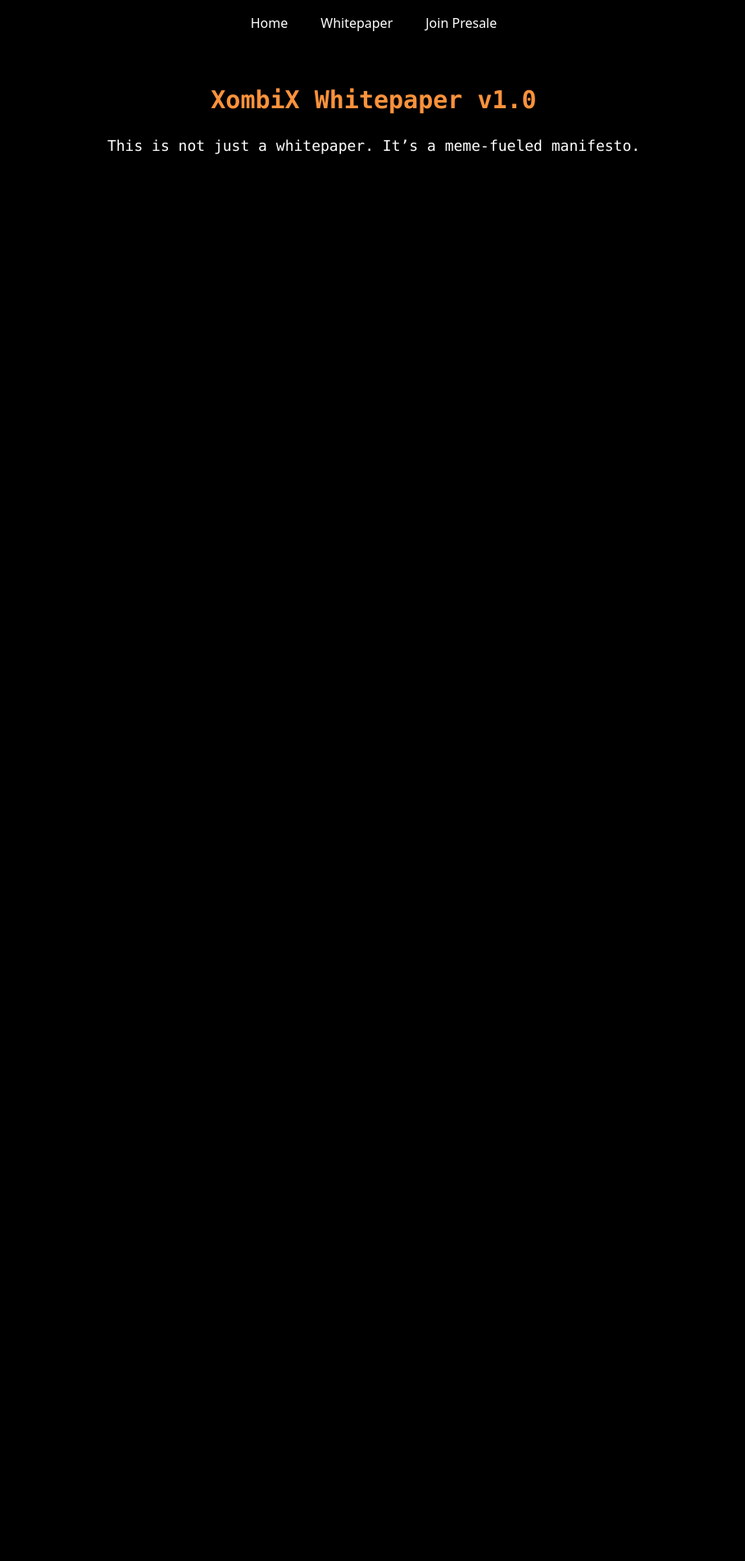
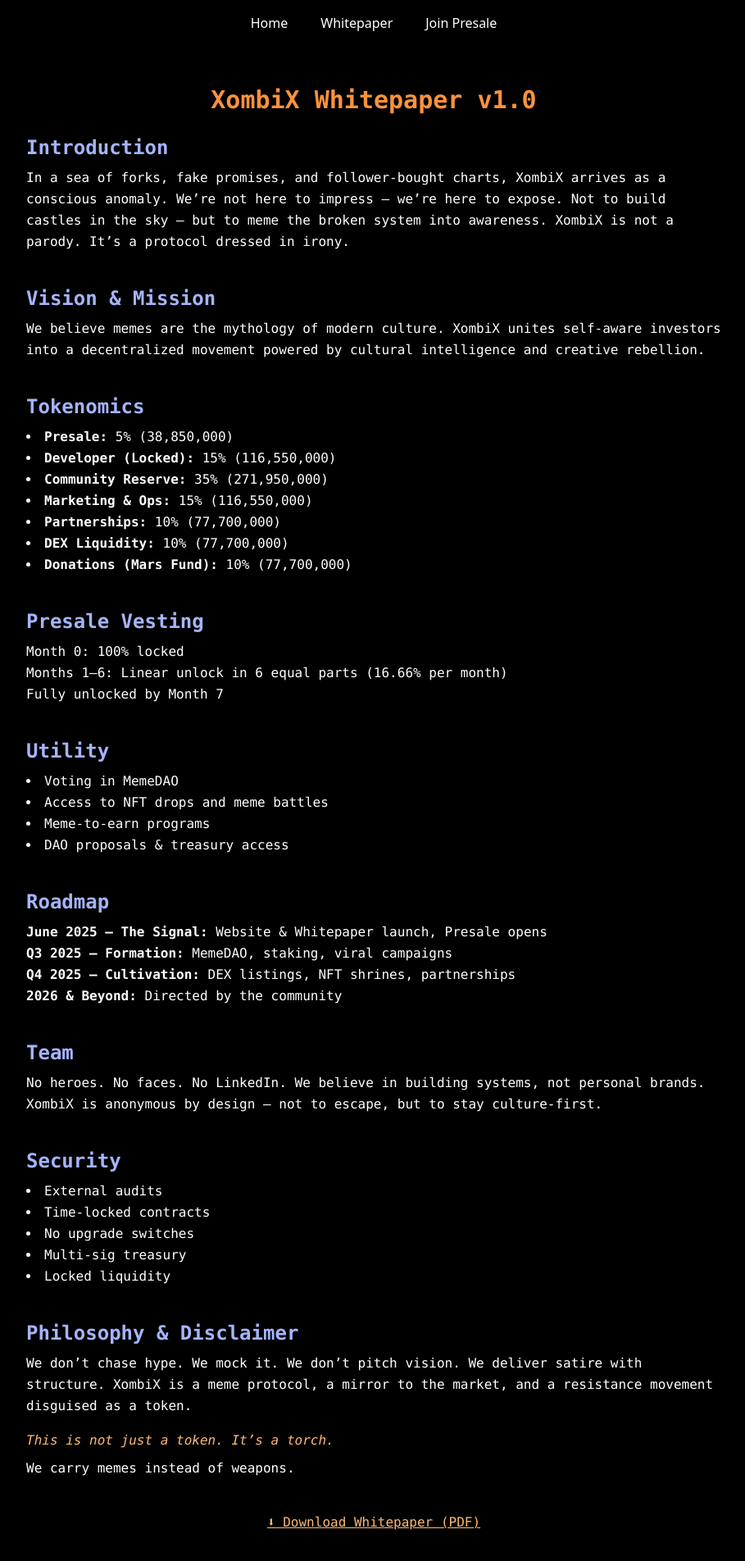
Before and after one commit to GurhanAksoy/xombix-website, a React (Vite) app: page /whitepaper in a window 1280 px wide. Shown: the top 1904 px of the page at 82% size, without its empty margins (184-1093 px from the left). Before the commit the page ends 856 px from the top, so only its background shows below. Built offline with nearby package versions, Linux system fonts and the light colour scheme.

Commit message:
Whitepaper tam içerik ve PDF butonu eklendi

```diff
--- a/src/components/Whitepaper.jsx
+++ b/src/components/Whitepaper.jsx
@@ -2,21 +2,104 @@ import React from "react";
 
 export default function Whitepaper() {
   return (
-    <main className="min-h-screen bg-black text-white px-10 py-12 font-mono">
-      <h1 className="text-3xl text-orange-400 font-bold text-center mb-6">
-        XombiX Whitepaper v1.0
-      </h1>
-      <p className="text-lg text-center">
-        This is not just a whitepaper. It’s a meme-fueled manifesto.
-      </p>
+    <main className="bg-black text-white px-6 py-12 max-w-4xl mx-auto font-mono leading-relaxed">
+      <h1 className="text-3xl font-bold text-orange-400 mb-6 text-center">XombiX Whitepaper v1.0</h1>
+
+      <section className="mb-10">
+        <h2 className="text-2xl font-semibold text-indigo-300 mb-2">Introduction</h2>
+        <p>
+          In a sea of forks, fake promises, and follower-bought charts, XombiX arrives as a conscious anomaly.
+          We’re not here to impress — we’re here to expose. Not to build castles in the sky — but to meme
+          the broken system into awareness. XombiX is not a parody. It’s a protocol dressed in irony.
+        </p>
+      </section>
+
+      <section className="mb-10">
+        <h2 className="text-2xl font-semibold text-indigo-300 mb-2">Vision & Mission</h2>
+        <p>
+          We believe memes are the mythology of modern culture. XombiX unites self-aware investors into a
+          decentralized movement powered by cultural intelligence and creative rebellion.
+        </p>
+      </section>
+
+      <section className="mb-10">
+        <h2 className="text-2xl font-semibold text-indigo-300 mb-2">Tokenomics</h2>
+        <ul className="list-disc list-inside">
+          <li><strong>Presale:</strong> 5% (38,850,000)</li>
+          <li><strong>Developer (Locked):</strong> 15% (116,550,000)</li>
+          <li><strong>Community Reserve:</strong> 35% (271,950,000)</li>
+          <li><strong>Marketing & Ops:</strong> 15% (116,550,000)</li>
+          <li><strong>Partnerships:</strong> 10% (77,700,000)</li>
+          <li><strong>DEX Liquidity:</strong> 10% (77,700,000)</li>
+          <li><strong>Donations (Mars Fund):</strong> 10% (77,700,000)</li>
+        </ul>
+      </section>
+
+      <section className="mb-10">
+        <h2 className="text-2xl font-semibold text-indigo-300 mb-2">Presale Vesting</h2>
+        <p>
+          Month 0: 100% locked<br/>
+          Months 1–6: Linear unlock in 6 equal parts (16.66% per month)<br/>
+          Fully unlocked by Month 7
+        </p>
+      </section>
+
+      <section className="mb-10">
+        <h2 className="text-2xl font-semibold text-indigo-300 mb-2">Utility</h2>
+        <ul className="list-disc list-inside">
+          <li>Voting in MemeDAO</li>
+          <li>Access to NFT drops and meme battles</li>
+          <li>Meme-to-earn programs</li>
+          <li>DAO proposals & treasury access</li>
+        </ul>
+      </section>
+
+      <section className="mb-10">
+        <h2 className="text-2xl font-semibold text-indigo-300 mb-2">Roadmap</h2>
+        <p><strong>June 2025 – The Signal:</strong> Website & Whitepaper launch, Presale opens</p>
+        <p><strong>Q3 2025 – Formation:</strong> MemeDAO, staking, viral campaigns</p>
+        <p><strong>Q4 2025 – Cultivation:</strong> DEX listings, NFT shrines, partnerships</p>
+        <p><strong>2026 & Beyond:</strong> Directed by the community</p>
+      </section>
+
+      <section className="mb-10">
+        <h2 className="text-2xl font-semibold text-indigo-300 mb-2">Team</h2>
+        <p>
+          No heroes. No faces. No LinkedIn. We believe in building systems, not personal brands.
+          XombiX is anonymous by design — not to escape, but to stay culture-first.
+        </p>
+      </section>
+
+      <section className="mb-10">
+        <h2 className="text-2xl font-semibold text-indigo-300 mb-2">Security</h2>
+        <ul className="list-disc list-inside">
+          <li>External audits</li>
+          <li>Time-locked contracts</li>
+          <li>No upgrade switches</li>
+          <li>Multi-sig treasury</li>
+          <li>Locked liquidity</li>
+        </ul>
+      </section>
+
+      <section className="mb-10">
+        <h2 className="text-2xl font-semibold text-indigo-300 mb-2">Philosophy & Disclaimer</h2>
+        <p>
+          We don’t chase hype. We mock it. We don’t pitch vision. We deliver satire with structure.
+          XombiX is a meme protocol, a mirror to the market, and a resistance movement disguised as a token.
+        </p>
+        <p className="mt-4 italic text-orange-300">
+          This is not just a token. It’s a torch.
+        </p>
+        <p className="mt-2">We carry memes instead of weapons.</p>
+      </section>
+
+      <a
+        href="/xombix-whitepaper.pdf"
+        download
+        className="block mt-10 text-center text-orange-300 underline hover:text-orange-200"
+      >
+        ⬇ Download Whitepaper (PDF)
+      </a>
     </main>
   );
 }
-
-<a
-  href="/xombix-whitepaper.pdf"
-  download
-  className="block mt-10 text-center text-orange-300 underline hover:text-orange-200"
->
-  ⬇ Download PDF
-</a>
```
